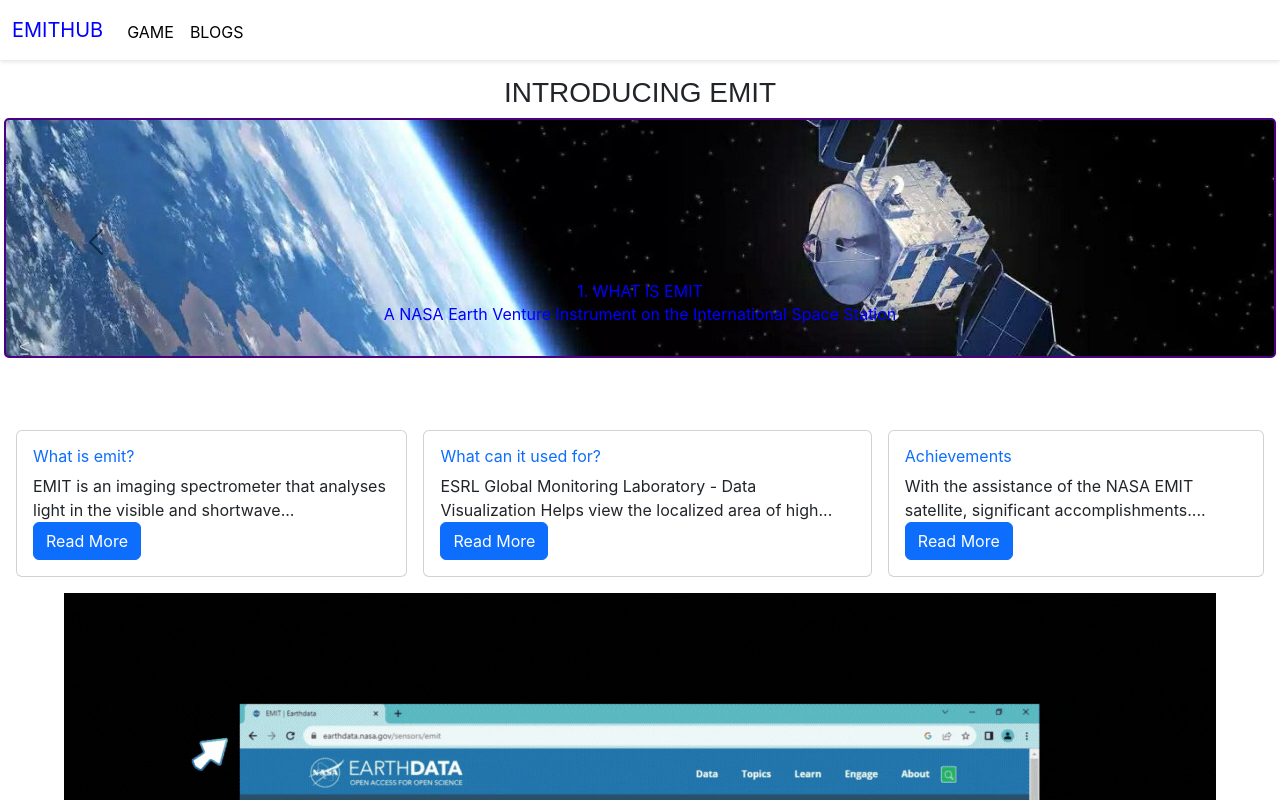
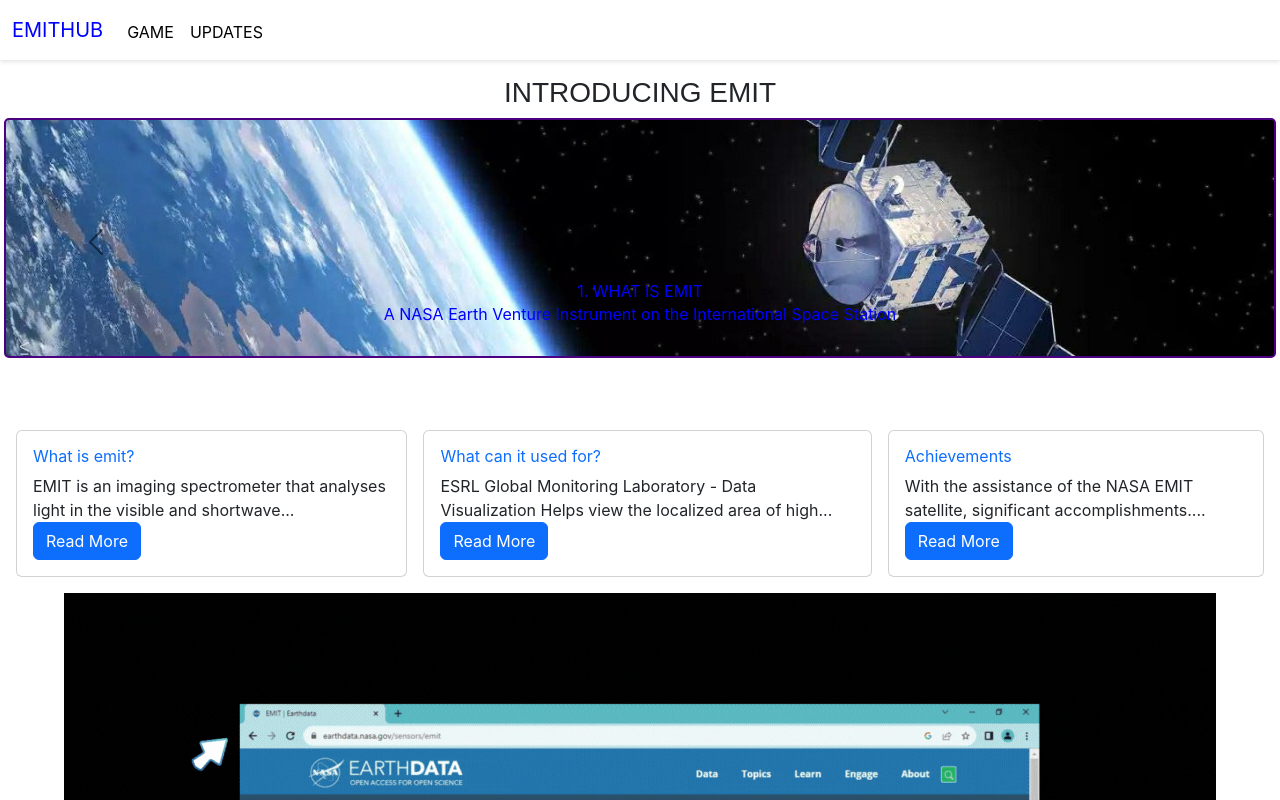
Before and after one commit to ageraustine/nasa-space-app, a React (Create React App) app: page /home in a window 1280 px wide. Shown: the top 800 px of the page. Built offline with nearby package versions, Linux system fonts and the light colour scheme.

Commit message:
feat: Add

```diff
--- a/src/component/Header.jsx
+++ b/src/component/Header.jsx
@@ -48,7 +48,7 @@ class Header extends Component {
                   aria-current="page"
                   href="/blogs"
                 >
-                  BLOGS
+                  UPDATES
                 </a>
               </li>
             </div>
```
